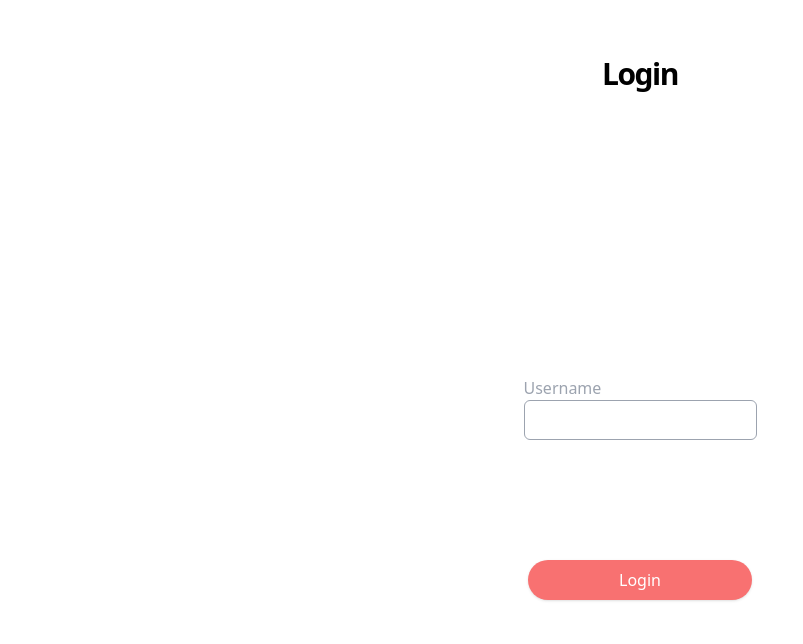
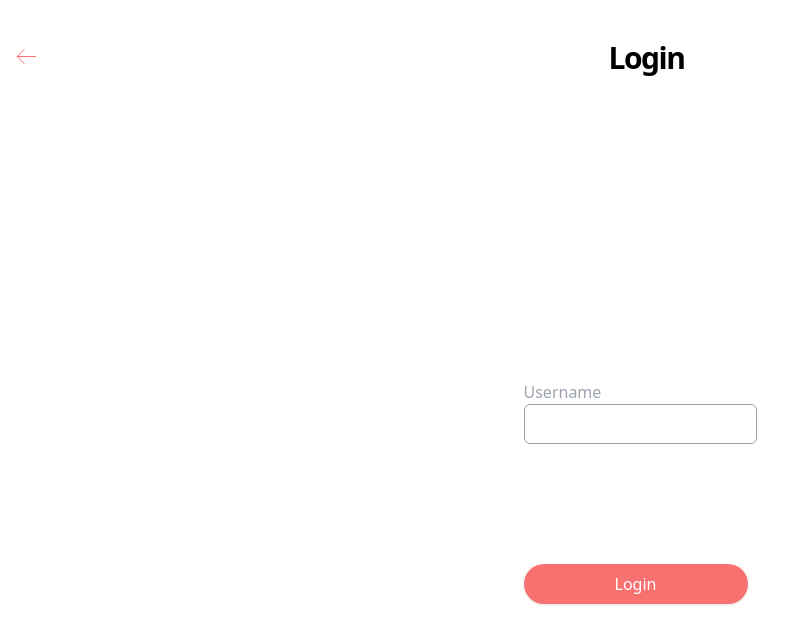
Before and after one commit to jtimmerb/Eatr, a React (Vite) app in the folder frontend/: page /login in a window 1280 px wide. Shown: the top 644 px of the page, without its empty margins (0-803 px from the left). Built offline with nearby package versions, Linux system fonts and the light colour scheme.

Commit message:
added back arrow

```diff
--- a/frontend/src/pages/loginPage.tsx
+++ b/frontend/src/pages/loginPage.tsx
@@ -1,17 +1,34 @@
-import React, { useId, useState } from "react";
-import "../index.css";
+import React, { useState } from "react";
+import { useNavigate } from "react-router-dom";
 
 const Login = (): JSX.Element => {
+  const navigate = useNavigate();
+
   const loginSucc = () => {
     console.log("login");
   };
 
+  const back = () => {
+    navigate("/");
+  };
+
   return (
-    <div className="App flex flex-col h-screen justify-top items-center text-center">
-      <div className="w-32 h-24 not-italic font-extrabold text-3xl tracking-tighter text-black pt-14 pb-56">
-        Login
+    <div className="">
+      <div className="flex items-center justify-between mx-auto pt-10 pb-52">
+        <button name="backArrow" className="ml-4" type="button" onClick={back}>
+          <svg width="21" height="21" viewBox="0 0 21 21" fill="none">
+            <path
+              d="M8.41667 15.7917L1.125 8.5M1.125 8.5L8.41667 1.20833M1.125 8.5H19.875"
+              stroke="#FD7171"
+            />
+          </svg>
+        </button>
+        <label className="not-italic font-extrabold text-3xl tracking-tighter text-black">
+          Login
+        </label>
+        <div className="w-6"></div>
       </div>
-      <header className="App-header flex flex-col justify-center items-center pt-24">
+      <header className="App-header flex flex-col items-center pt-24">
         <LoginForm loginSucc={loginSucc} />
       </header>
     </div>
@@ -25,8 +42,12 @@ interface LoginFormProps {
 function LoginForm(props: LoginFormProps): JSX.Element {
   const handleLogin = (event: React.FormEvent<HTMLFormElement>) => {
     event.preventDefault();
-    props.loginSucc();
-    console.log(username);
+    if (username != "") {
+      props.loginSucc();
+      console.log(username);
+    } else {
+
+    }
   };
 
   const [username, setUsername] = useState("");
```
Also changed, not shown: frontend/src/images/Vector.svg (added).
